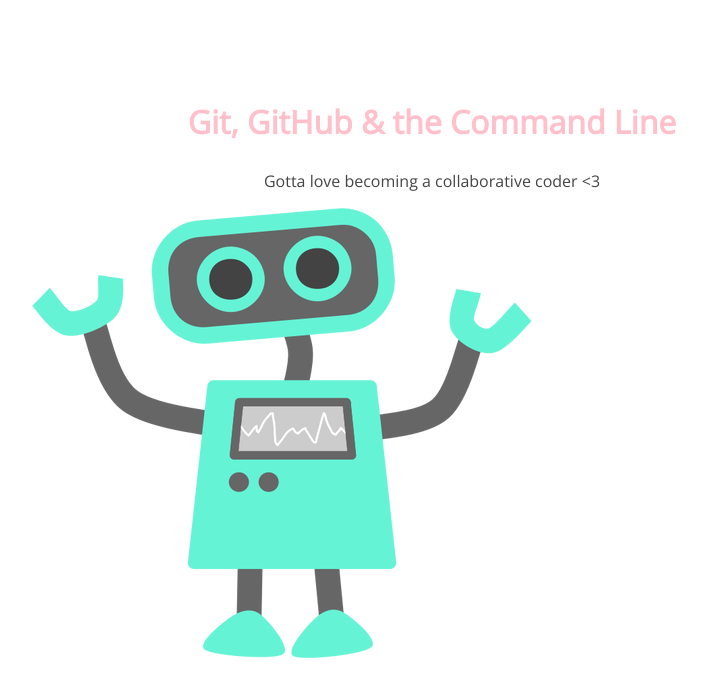
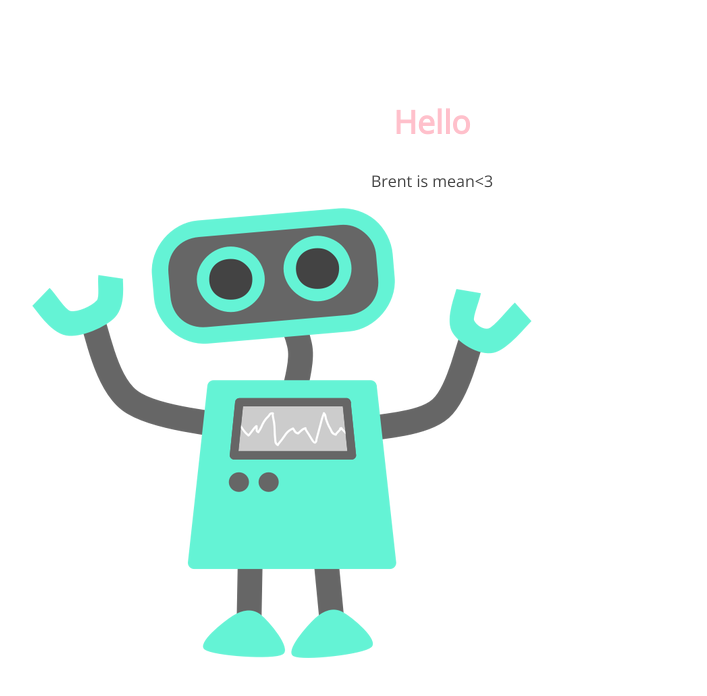
Before and after one commit to stellam777/105-project2, a plain HTML site: page index.html in a window 1280 px wide. Shown: the whole page, without its empty margins (208-915 px from the left). Drawn offline with nearby package versions, Linux system fonts and the light colour scheme.

Commit message:
p and h1 text change

```diff
--- a/index.html
+++ b/index.html
@@ -8,8 +8,8 @@
 </head>
 <body>
 	<section>
-		<h1>Git, GitHub & the Command Line</h1>
-		<p>Gotta love becoming a collaborative coder <3</p>
+		<h1>Hello</h1>
+		<p>Brent is mean<3</p>
 		<img src="img/happy-blue-robot.png">
 	</section>
 </body>
```
